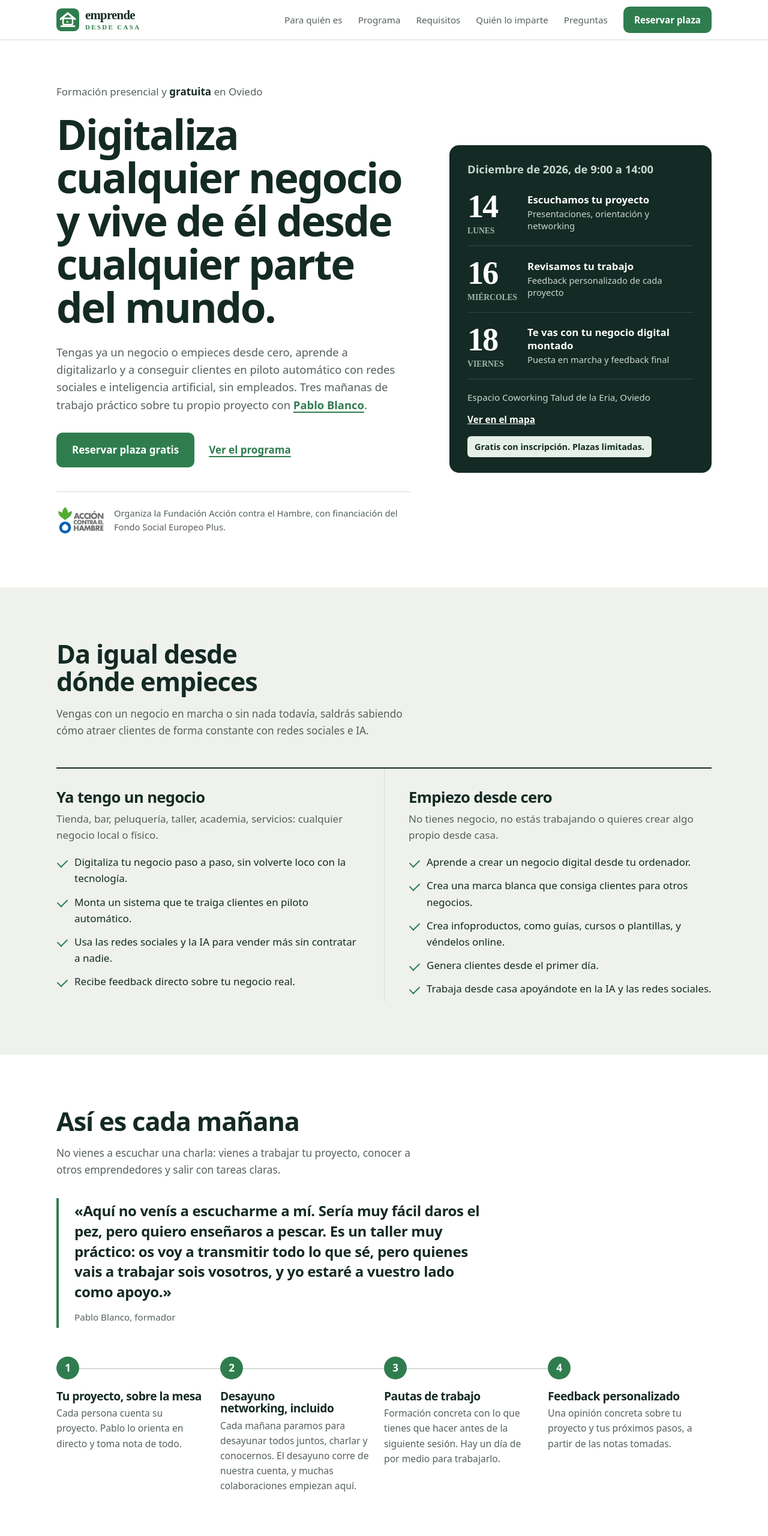
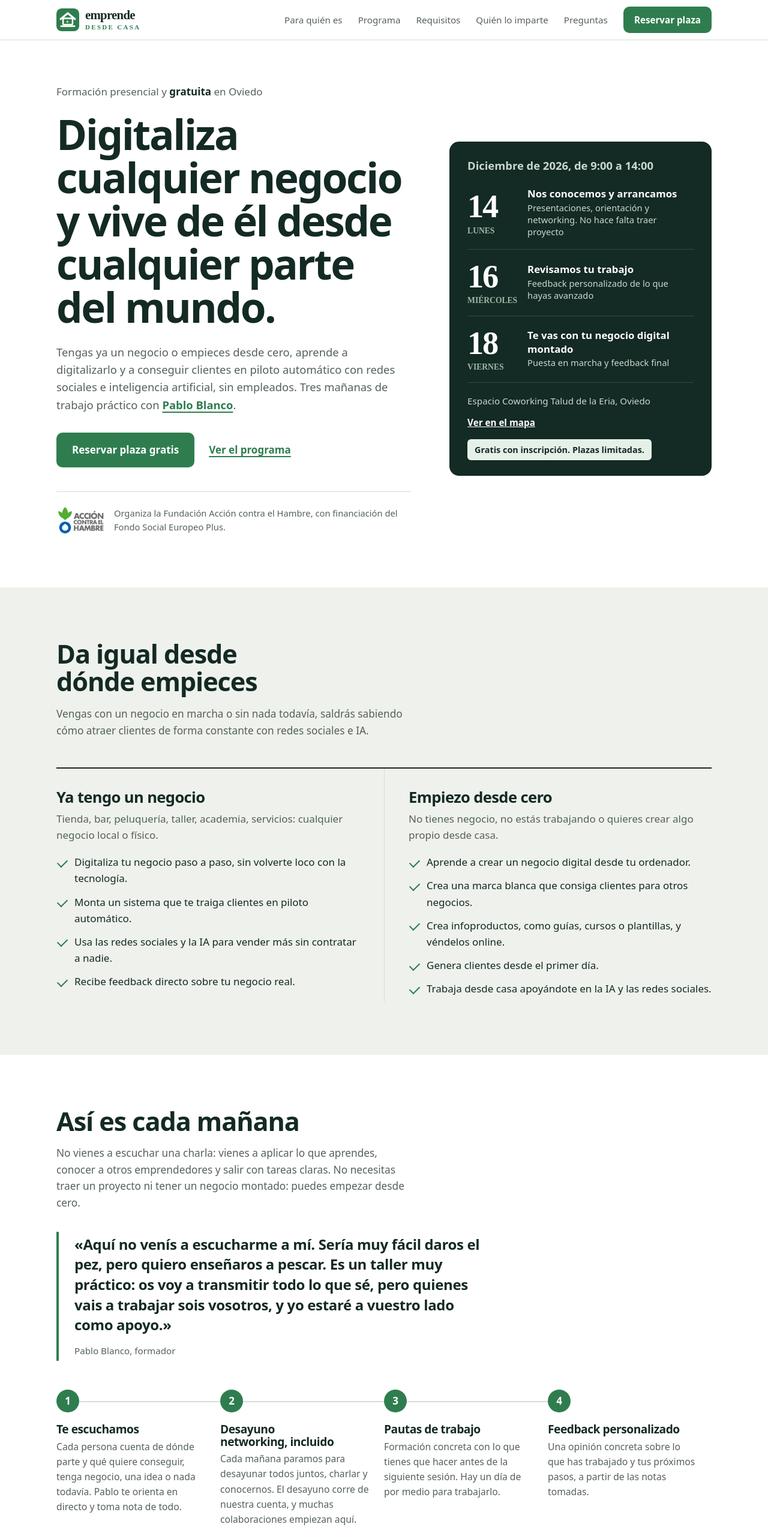
Before and after one commit to pabloblanco9791-dev/emprende-desde-casa, a plain HTML site: page index.html in a window 1280 px wide. Shown: the top 2560 px of the page at 60% size. Drawn offline with Linux system fonts and the light colour scheme; a small style sheet from the web is missing.

Commit message:
Deja claro que no hace falta traer proyecto ni negocio
Co-Authored-By: Claude Opus 5.5 <noreply@anthropic.com>

```diff
--- a/index.html
+++ b/index.html
@@ -6,7 +6,7 @@
 <title>Emprende desde casa · Formación gratuita en Oviedo con Pablo Blanco</title>
 <meta name="description" content="Formación presencial y gratuita para digitalizar cualquier negocio y conseguir clientes con redes sociales e IA, sin empleados. 14, 16 y 18 de diciembre de 2026, de 9:00 a 14:00, en el Talud de la Eria (Oviedo). Organiza Fundación Acción contra el Hambre.">
 <meta property="og:title" content="Emprende desde casa · Formación gratuita en Oviedo">
-<meta property="og:description" content="Tres mañanas de trabajo práctico sobre tu propio proyecto. 14, 16 y 18 de diciembre en el Talud de la Eria. Gratis con inscripción.">
+<meta property="og:description" content="Tres mañanas de trabajo práctico, con o sin negocio previo. 14, 16 y 18 de diciembre en el Talud de la Eria. Gratis con inscripción.">
 <meta property="og:image" content="https://pablinblanco.com/img/pablo-perfil.jpg">
 <link rel="icon" href="img/logo-edc.svg" type="image/svg+xml">
 <link rel="preconnect" href="https://cdn.jsdelivr.net" crossorigin>
@@ -236,7 +236,7 @@
     <div>
       <p class="kicker">Formación presencial y <strong>gratuita</strong> en Oviedo</p>
       <h1>Digitaliza cualquier negocio y vive de él desde cualquier parte del mundo.</h1>
-      <p class="intro">Tengas ya un negocio o empieces desde cero, aprende a digitalizarlo y a conseguir clientes en piloto automático con redes sociales e inteligencia artificial, sin empleados. Tres mañanas de trabajo práctico sobre tu propio proyecto con <a href="#formador" class="link">Pablo Blanco</a>.</p>
+      <p class="intro">Tengas ya un negocio o empieces desde cero, aprende a digitalizarlo y a conseguir clientes en piloto automático con redes sociales e inteligencia artificial, sin empleados. Tres mañanas de trabajo práctico con <a href="#formador" class="link">Pablo Blanco</a>.</p>
       <div class="ctas">
         <a href="#inscripcion" class="btn">Reservar plaza gratis</a>
         <a href="#programa" class="link">Ver el programa</a>
@@ -250,8 +250,8 @@
     <aside class="agenda" aria-label="Fechas y horario">
       <h2>Diciembre de 2026, de 9:00 a 14:00</h2>
       <ol>
-        <li><div class="d">14<small>Lunes</small></div><div class="t">Escuchamos tu proyecto<span>Presentaciones, orientación y networking</span></div></li>
-        <li><div class="d">16<small>Miércoles</small></div><div class="t">Revisamos tu trabajo<span>Feedback personalizado de cada proyecto</span></div></li>
+        <li><div class="d">14<small>Lunes</small></div><div class="t">Nos conocemos y arrancamos<span>Presentaciones, orientación y networking. No hace falta traer proyecto</span></div></li>
+        <li><div class="d">16<small>Miércoles</small></div><div class="t">Revisamos tu trabajo<span>Feedback personalizado de lo que hayas avanzado</span></div></li>
         <li><div class="d">18<small>Viernes</small></div><div class="t">Te vas con tu negocio digital montado<span>Puesta en marcha y feedback final</span></div></li>
       </ol>
       <div class="place">
@@ -296,16 +296,16 @@
 <section id="sesion">
   <div class="wrap">
     <h2>Así es cada mañana</h2>
-    <p class="intro">No vienes a escuchar una charla: vienes a trabajar tu proyecto, conocer a otros emprendedores y salir con tareas claras.</p>
+    <p class="intro">No vienes a escuchar una charla: vienes a aplicar lo que aprendes, conocer a otros emprendedores y salir con tareas claras. No necesitas traer un proyecto ni tener un negocio montado: puedes empezar desde cero.</p>
     <blockquote class="pescar">
       <p>«Aquí no venís a escucharme a mí. Sería muy fácil daros el pez, pero quiero enseñaros a pescar. Es un taller muy práctico: os voy a transmitir todo lo que sé, pero quienes vais a trabajar sois vosotros, y yo estaré a vuestro lado como apoyo.»</p>
       <cite>Pablo Blanco, formador</cite>
     </blockquote>
     <ol class="flow">
-      <li><h3>Tu proyecto, sobre la mesa</h3><p>Cada persona cuenta su proyecto. Pablo lo orienta en directo y toma nota de todo.</p></li>
+      <li><h3>Te escuchamos</h3><p>Cada persona cuenta de dónde parte y qué quiere conseguir, tenga negocio, una idea o nada todavía. Pablo te orienta en directo y toma nota de todo.</p></li>
       <li><h3>Desayuno networking, incluido</h3><p>Cada mañana paramos para desayunar todos juntos, charlar y conocernos. El desayuno corre de nuestra cuenta, y muchas colaboraciones empiezan aquí.</p></li>
       <li><h3>Pautas de trabajo</h3><p>Formación concreta con lo que tienes que hacer antes de la siguiente sesión. Hay un día de por medio para trabajarlo.</p></li>
-      <li><h3>Feedback personalizado</h3><p>Una opinión concreta sobre tu proyecto y tus próximos pasos, a partir de las notas tomadas.</p></li>
+      <li><h3>Feedback personalizado</h3><p>Una opinión concreta sobre lo que has trabajado y tus próximos pasos, a partir de las notas tomadas.</p></li>
     </ol>
   </div>
 </section>
@@ -318,14 +318,14 @@
       <div class="day">
         <div class="when"><b>14</b><span>Lunes, diciembre</span></div>
         <div>
-          <h3>Escuchamos tu proyecto</h3>
+          <h3>Nos conocemos y arrancamos</h3>
           <ul>
             <li>Presentaciones: quién es Pablo, a qué se dedica y cómo vive de negocios digitales desde casa.</li>
-            <li>Cada persona presenta su proyecto y recibe orientación en directo.</li>
+            <li>Te escuchamos: cuéntanos de dónde partes y qué quieres conseguir. No hace falta venir con un proyecto ni con un negocio montado.</li>
             <li>Desayuno y networking.</li>
             <li>Pautas de trabajo para el día 2. Si no tienes negocio: cómo crear uno digital o una marca blanca que consiga clientes para otros negocios.</li>
           </ul>
-          <p class="out">Te llevas tu proyecto orientado y tus tareas para el miércoles.</p>
+          <p class="out">Te llevas un camino claro, con negocio o desde cero, y tus tareas para el miércoles.</p>
         </div>
       </div>
       <div class="day">
@@ -443,7 +443,7 @@
 <section id="inscripcion" class="tint">
   <div class="wrap">
     <h2>Reserva tu plaza gratis</h2>
-    <p class="intro">Te lleva un minuto. Cuéntanos tu proyecto y llegarás con ventaja al primer día.</p>
+    <p class="intro">Te lleva un minuto. Cuéntanos de dónde partes; no necesitas tener proyecto.</p>
 
     <div class="formbox">
       <form id="form" novalidate>
@@ -495,7 +495,7 @@
           </div>
         </div>
         <div class="field">
-          <label for="objetivo">Cuéntanos tu proyecto en pocas líneas</label>
+          <label for="objetivo">Cuéntanos de dónde partes o qué te gustaría conseguir (opcional)</label>
           <textarea id="objetivo" name="objetivo" maxlength="600" placeholder="Por ejemplo: tengo una peluquería en Oviedo y quiero llenar la agenda con clientes de Instagram. O: no tengo negocio y quiero crear uno desde casa."></textarea>
         </div>
         <label class="consent"><input type="checkbox" name="requisitos" required> <span>Cumplo los requisitos: portátil propio, Claude instalado con licencia de pago y cuenta de Facebook. <span class="req">*</span></span></label>
```
